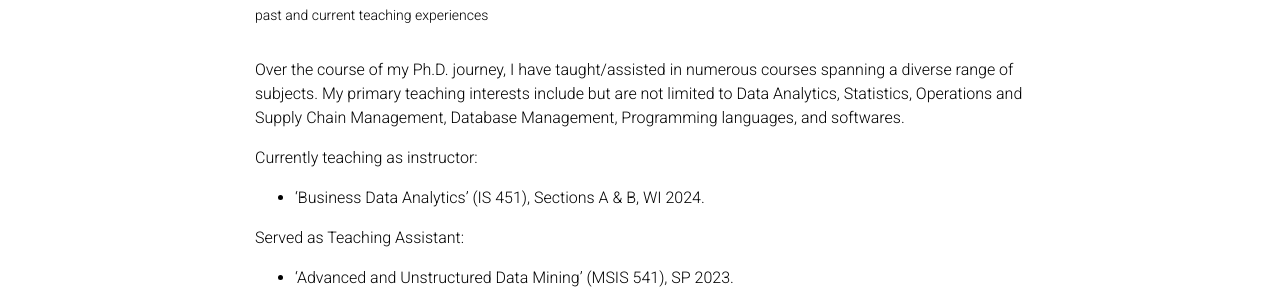
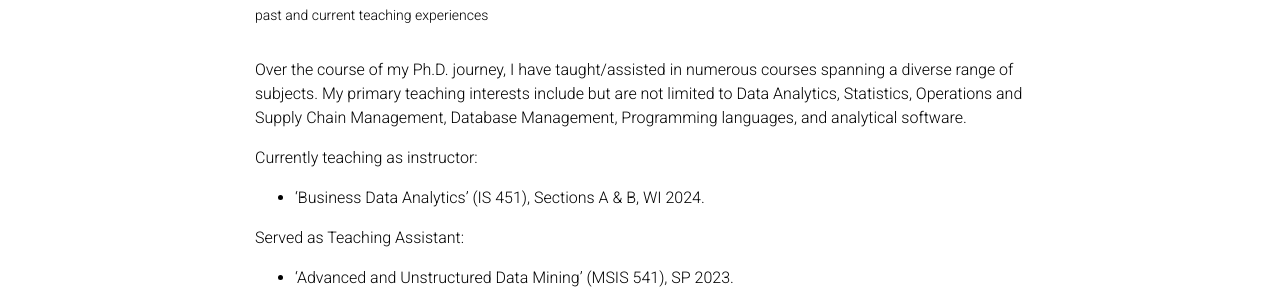
Before and after one commit to MingruiRayZhang/MingruiRayZhang.github.io, a Jekyll site: the page built from _pages/teaching.md, in a window 1280 px wide and 1212 px high. Shown: the part 156-448 px from the top of the window. Built offline with Jekyll 4.4.1, drawn with Linux system fonts in a browser that asks for light colours; comment, search, counter and statistics services are not loaded; a style sheet for code colours, icons or effects is not loaded.

Commit message:
Update teaching.md

```diff
--- a/_pages/teaching.md
+++ b/_pages/teaching.md
@@ -7,7 +7,7 @@ nav: true
 nav_order: 3
 ---
 
-Over the course of my Ph.D. journey, I have taught/assisted in numerous courses spanning a diverse range of subjects. My primary teaching interests include but are not limited to Data Analytics, Statistics, Operations and Supply Chain Management, Database Management, Programming languages, and softwares.
+Over the course of my Ph.D. journey, I have taught/assisted in numerous courses spanning a diverse range of subjects. My primary teaching interests include but are not limited to Data Analytics, Statistics, Operations and Supply Chain Management, Database Management, Programming languages, and analytical software.
 
 Currently teaching as instructor:
 - 'Business Data Analytics' (IS 451), Sections A & B, WI 2024.
```
